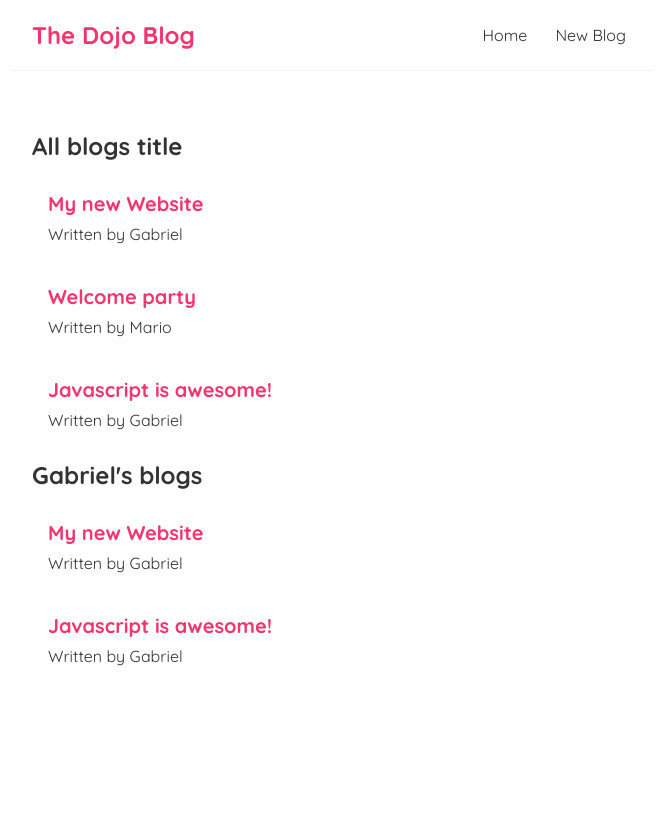
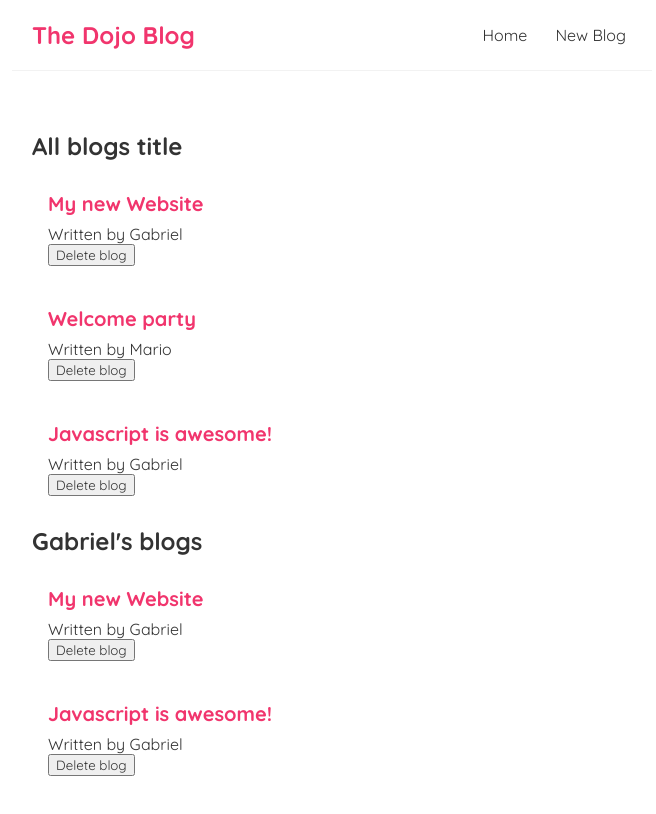
Before and after one commit to mihai-gabriel1/Dojo-blog, a React (Create React App) app: page / in a window 1280 px wide. Shown: the top 814 px of the page, without its empty margins (308-964 px from the left). Built offline with nearby package versions, Linux system fonts and the light colour scheme.

Commit message:
A button has been added, making possible to delete any blog that has been added by clicking a button; all this by using functions as props.

```diff
--- a/src/BlogList.js
+++ b/src/BlogList.js
@@ -1,7 +1,4 @@
-const BlogList = (props) => {
-  const blogs = props.blogs;
-  const title = props.title;
-
+const BlogList = ({ blogs, title, handleDelete }) => {
   return (
     <div className="blog-list">
       <h2>{title}</h2>
@@ -9,6 +6,7 @@
         <div className="blog-preview" key={blog.id}>
           <h2> {blog.title} </h2>
           <p> Written by {blog.author} </p>
+          <button onClick={() => handleDelete(blog.id)}>Delete blog</button>
         </div>
       ))}
     </div>
--- a/src/Home.js
+++ b/src/Home.js
@@ -17,9 +17,17 @@
       id: 3,
     },
   ]);
+  const handleDelete = (id) => {
+    const newBlogs = blogs.filter((blog) => blog.id !== id);
+    setBlogs(newBlogs);
+  };
   return (
     <div className="home">
-      <BlogList blogs={blogs} title="All blogs title" />
+      <BlogList
+        blogs={blogs}
+        title="All blogs title"
+        handleDelete={handleDelete}
+      />
       <BlogList
         blogs={blogs.filter((blog) => blog.author == "Gabriel")}
         title="Gabriel's blogs"
```
